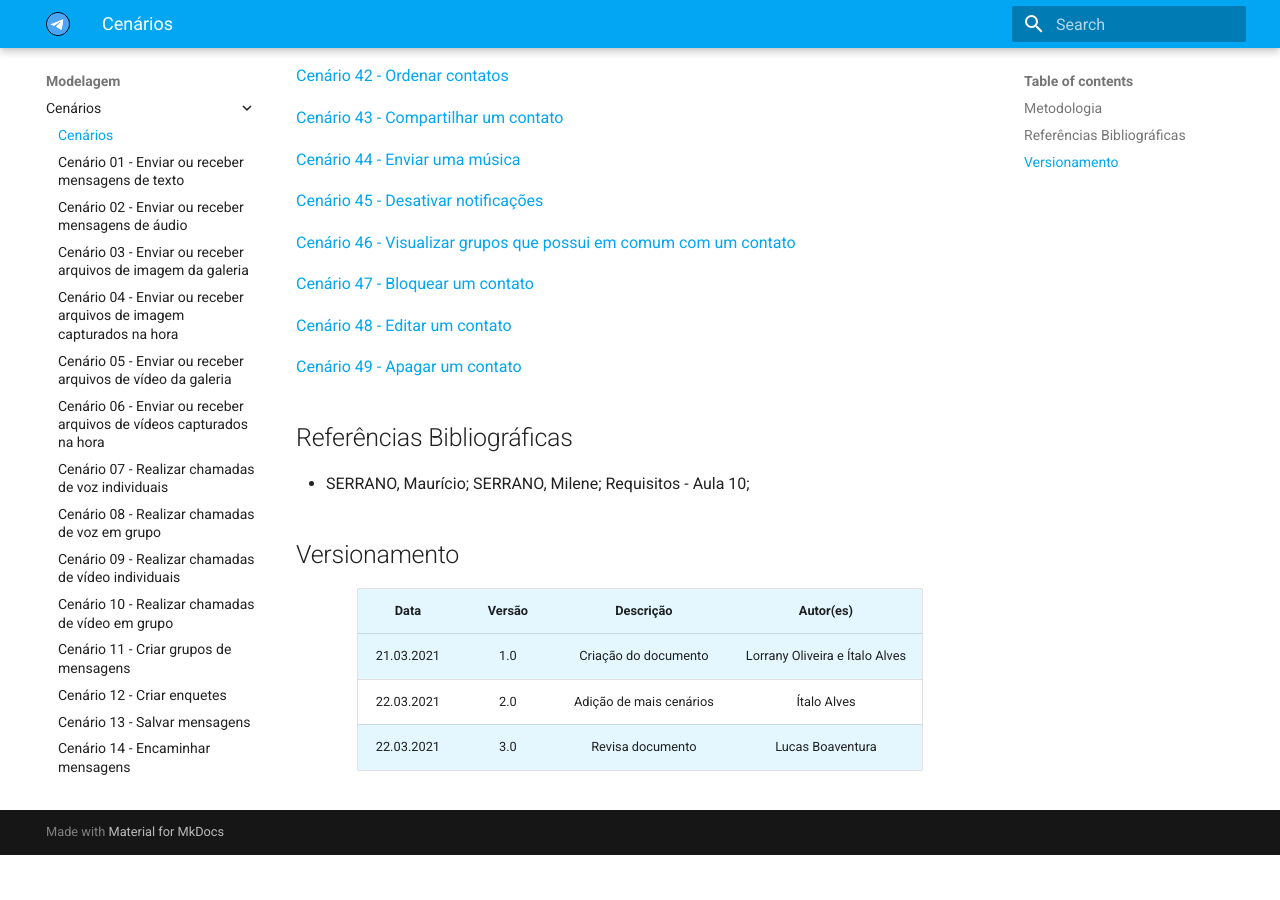
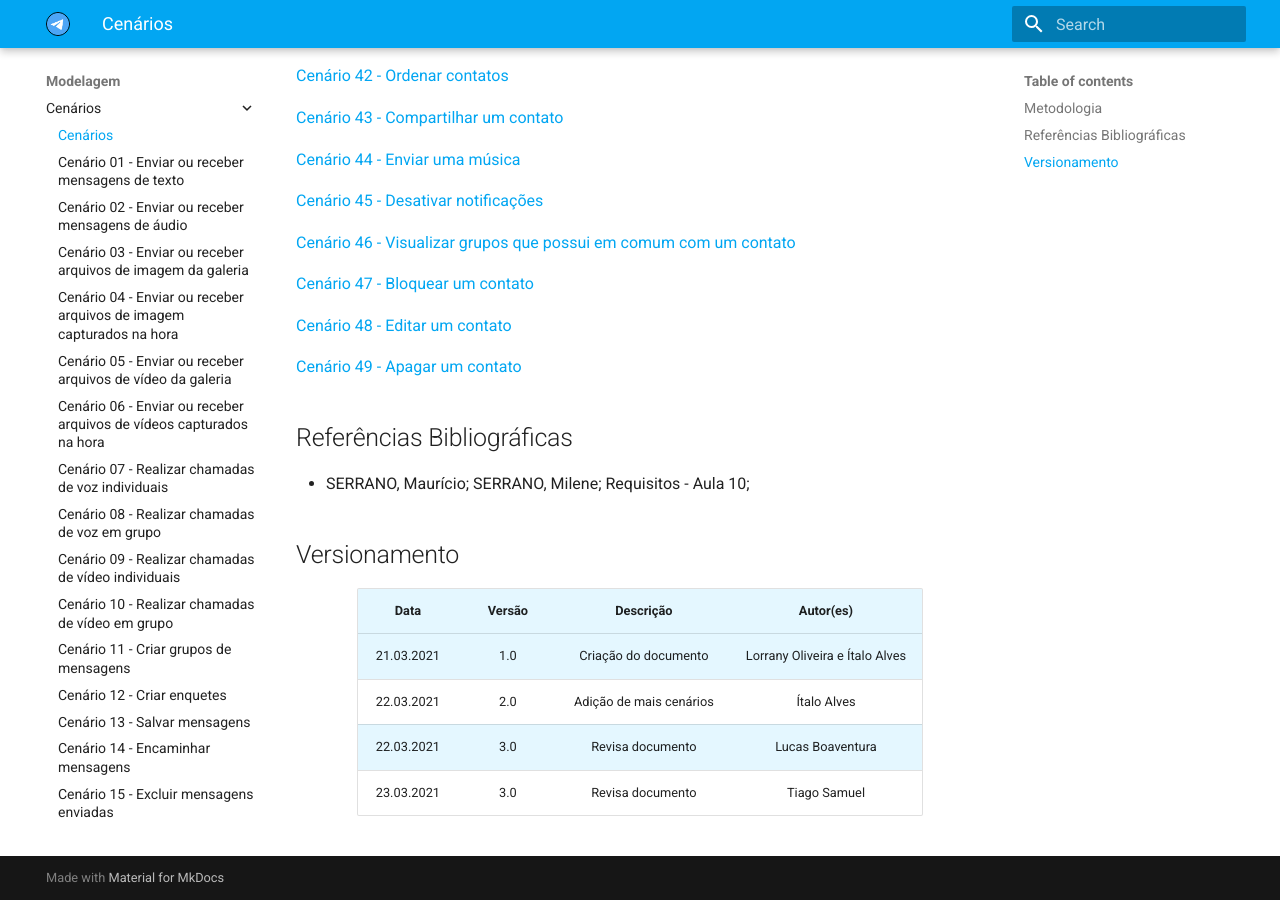
Before and after one commit to Requisitos-de-Software/2020.2-Telegram, an MkDocs documentation site: the page built from docs/modelagem/cenários/TodosOsCenarios.md, in a window 1280 px wide and 900 px high, scrolled down 2039 px. Built offline with MkDocs 1.6.1 and Material for MkDocs 9.7.7, drawn with Linux system fonts in a browser that asks for light colours; before the commit the page ends 2894 px from its top, so only the background shows below that.

Commit message:
Revisa documento

```diff
--- a/docs/modelagem/cenários/TodosOsCenarios.md
+++ b/docs/modelagem/cenários/TodosOsCenarios.md
@@ -113,3 +113,4 @@
 | 21.03.2021 |  1.0   |  Criação do documento   | Lorrany Oliveira e Ítalo Alves |
 | 22.03.2021 |  2.0   | Adição de mais cenários |          Ítalo Alves           |
 | 22.03.2021 |  3.0   | Revisa documento |         Lucas Boaventura           |
+| 23.03.2021 |  3.0   | Revisa documento |         Tiago Samuel           |
```
